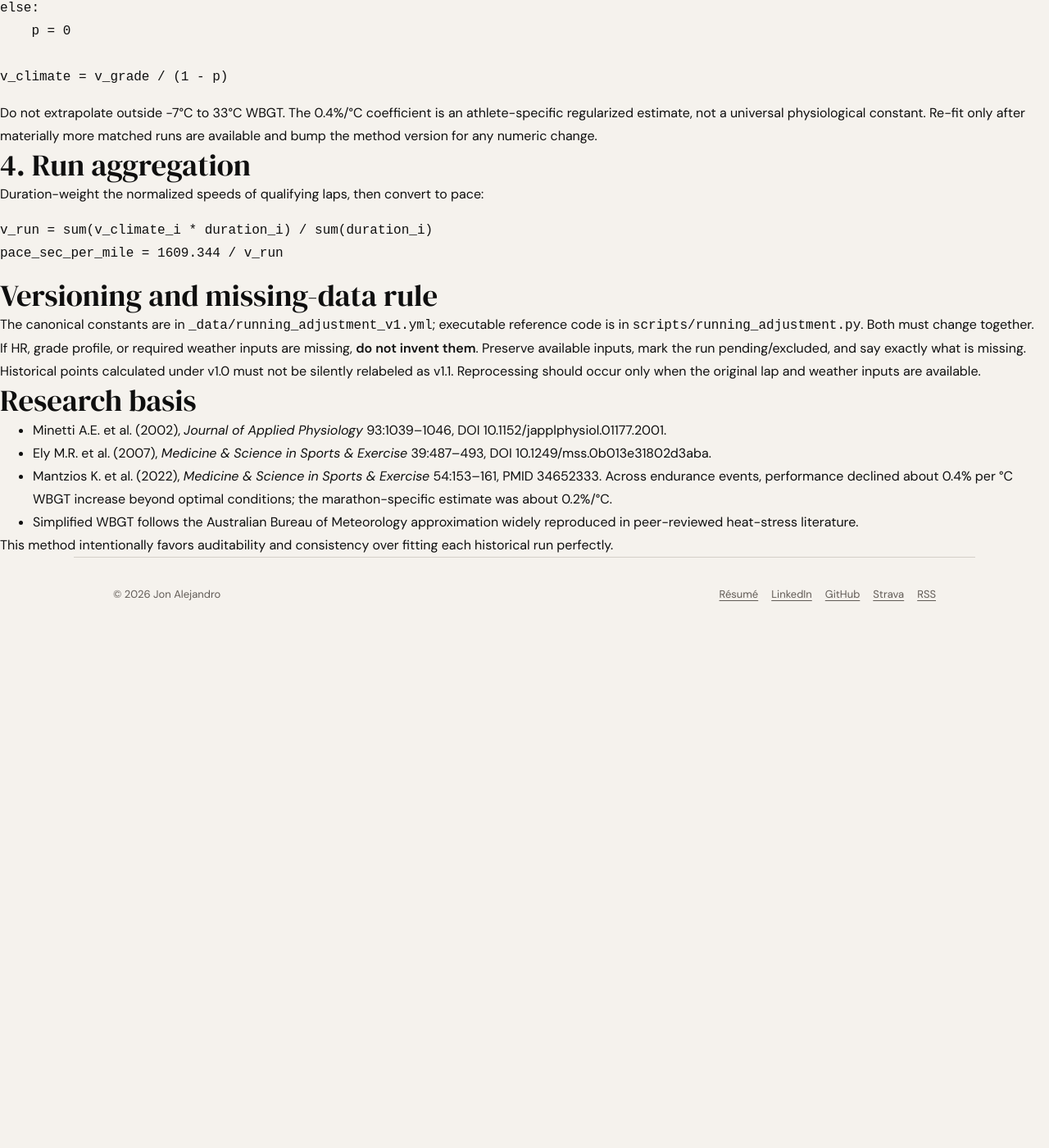
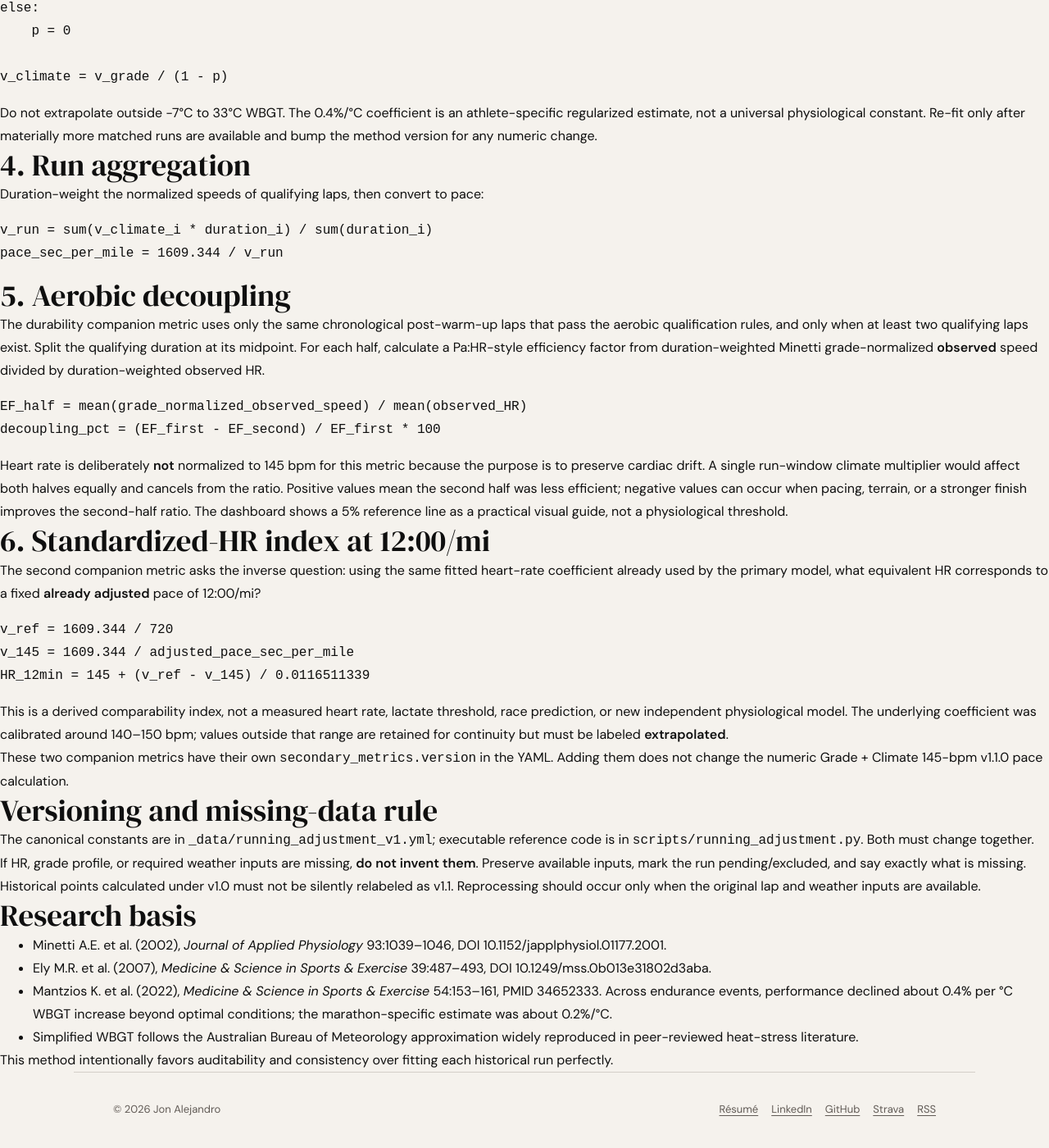
Before and after one commit to jonalejandro/jonalejandro.github.io, a Jekyll site: the page built from docs/running-adjustment-method.md, in a window 1280 px wide and 1400 px high, scrolled down 1344 px. Shown: the whole window at 82% size. Built offline with Jekyll 4.4.1, drawn with Linux system fonts in a browser that asks for light colours; our own code applies the rules of GitHub Pages for plain Markdown files; before the commit the page ends 2116 px from its top, so only the background shows below that.

Commit message:
Document aerobic companion metrics

````diff
--- a/docs/running-adjustment-method.md
+++ b/docs/running-adjustment-method.md
@@ -84,6 +84,31 @@ v_run = sum(v_climate_i * duration_i) / sum(duration_i)
 pace_sec_per_mile = 1609.344 / v_run
 ```
 
+## 5. Aerobic decoupling
+
+The durability companion metric uses only the same chronological post-warm-up laps that pass the aerobic qualification rules, and only when at least two qualifying laps exist. Split the qualifying duration at its midpoint. For each half, calculate a Pa:HR-style efficiency factor from duration-weighted Minetti grade-normalized **observed** speed divided by duration-weighted observed HR.
+
+```
+EF_half = mean(grade_normalized_observed_speed) / mean(observed_HR)
+decoupling_pct = (EF_first - EF_second) / EF_first * 100
+```
+
+Heart rate is deliberately **not** normalized to 145 bpm for this metric because the purpose is to preserve cardiac drift. A single run-window climate multiplier would affect both halves equally and cancels from the ratio. Positive values mean the second half was less efficient; negative values can occur when pacing, terrain, or a stronger finish improves the second-half ratio. The dashboard shows a 5% reference line as a practical visual guide, not a physiological threshold.
+
+## 6. Standardized-HR index at 12:00/mi
+
+The second companion metric asks the inverse question: using the same fitted heart-rate coefficient already used by the primary model, what equivalent HR corresponds to a fixed **already adjusted** pace of 12:00/mi?
+
+```
+v_ref = 1609.344 / 720
+v_145 = 1609.344 / adjusted_pace_sec_per_mile
+HR_12min = 145 + (v_ref - v_145) / 0.0116511339
+```
+
+This is a derived comparability index, not a measured heart rate, lactate threshold, race prediction, or new independent physiological model. The underlying coefficient was calibrated around 140–150 bpm; values outside that range are retained for continuity but must be labeled **extrapolated**.
+
+These two companion metrics have their own `secondary_metrics.version` in the YAML. Adding them does not change the numeric Grade + Climate 145-bpm v1.1.0 pace calculation.
+
 ## Versioning and missing-data rule
 
 The canonical constants are in `_data/running_adjustment_v1.yml`; executable reference code is in `scripts/running_adjustment.py`. Both must change together.
````
